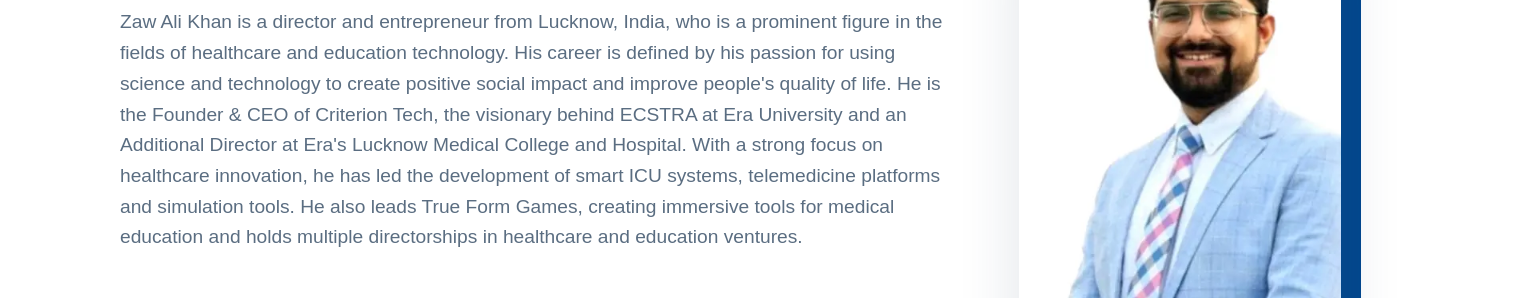
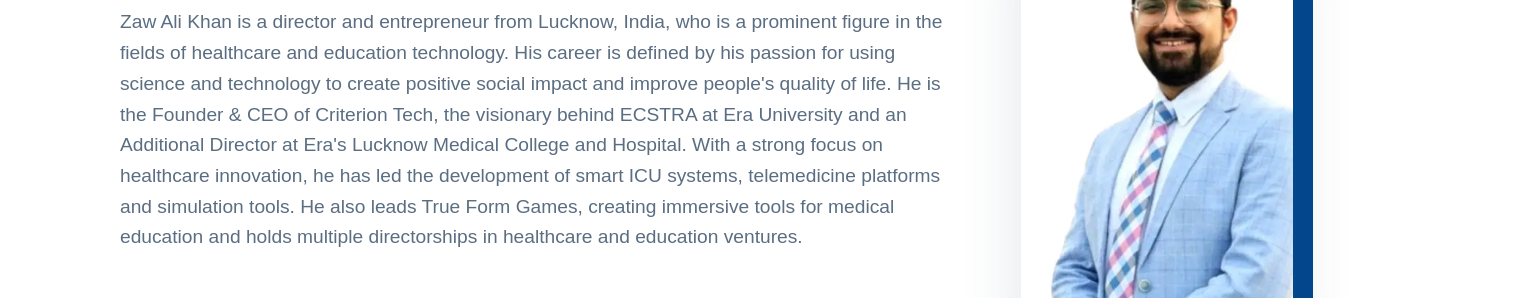
Before and after one commit to Intern-ELMCH/ECSTRA-Era, a plain HTML site: page about-founder.html in a window 1536 px wide. Shown: the part 234-532 px from the top of the page. Drawn offline with Linux system fonts and the light colour scheme.

Commit message:
responsive

```diff
--- a/about-founder.css
+++ b/about-founder.css
@@ -939,7 +939,8 @@ section,
   top: -80px;
 }
 
-@media(min-width:1310px){
+
+@media(max-width:1400px){
   .hero .container {
   position: relative;
   display: flex;
@@ -949,14 +950,33 @@ section,
 }
   .hero-content{
   /* background-color: #059652; */
-  width: 54vw;
+  width: 65%;
 }
 .hero-image{
   /* background-color: #2973cc; */
-  width: 30vw;
-  top: -30px;
-}
-}
+  width: 35%;
+  top: -70px;
+}
+}
+@media(min-width:1401px){
+  .hero .container {
+  position: relative;
+  display: flex;
+  flex-direction: row;
+  /* background-color: #11427d; */
+  z-index: 2;
+}
+  .hero-content{
+  /* background-color: #059652; */
+  width: 65%;
+}
+.hero-image{
+  /* background-color: #2973cc; */
+  width: 30%;
+  top: -60px;
+}
+}
+
 @media (max-width: 991px) {
   .hero .hero-content {
     padding: 60px 30px;
```
